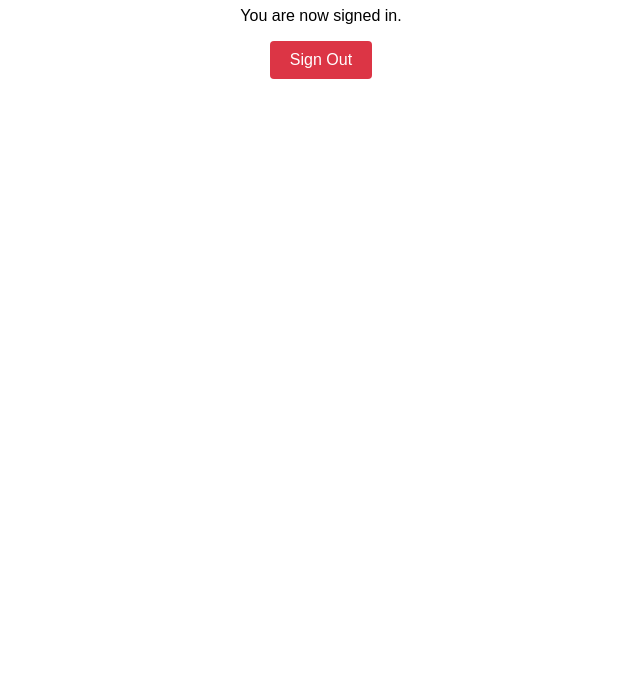
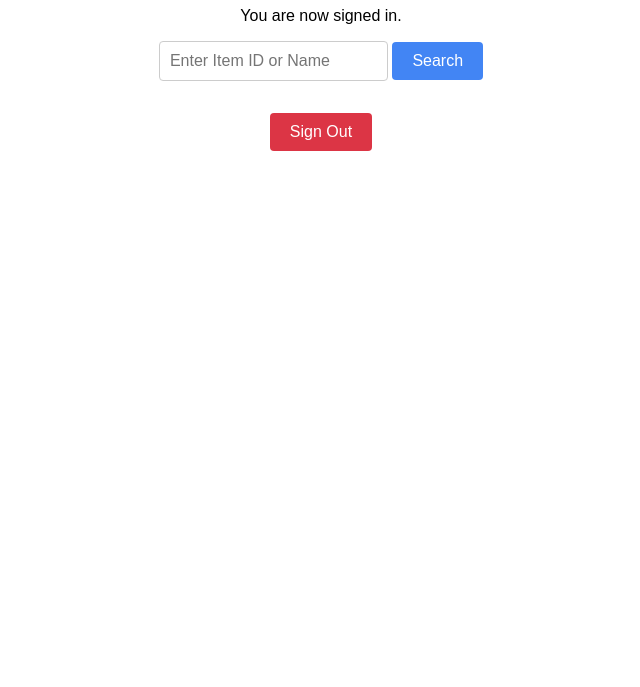
Before and after one commit to M7ammad-eb/NABLED, a plain HTML site: page main.html in a window 1280 px wide. Shown: the part 113-800 px from the top of the page, without its empty margins (319-959 px from the left). Drawn offline with Linux system fonts and the light colour scheme; no server answers.

Commit message:
added search function

```diff
--- a/main.html
+++ b/main.html
@@ -9,6 +9,24 @@
             font-family: Arial, sans-serif;
             text-align: center;
             padding: 2rem;
+        }
+        .search-container {
+            margin-bottom: 2rem;
+        }
+        .search-box {
+            padding: 10px;
+            font-size: 16px;
+            border: 1px solid #ccc;
+            border-radius: 4px;
+        }
+        .search-button {
+            padding: 10px 20px;
+            font-size: 16px;
+            background-color: #4285f4;
+            color: white;
+            border: none;
+            border-radius: 4px;
+            cursor: pointer;
         }
         .sign-out-button {
             background-color: #dc3545;
@@ -24,10 +42,20 @@
 <body>
     <h1>Welcome to the Main App</h1>
     <p>You are now signed in.</p>
+
+    <!-- Search Box -->
+    <div class="search-container">
+        <input type="text" id="searchBox" class="search-box" placeholder="Enter Item ID or Name">
+        <button id="searchButton" class="search-button">Search</button>
+    </div>
+
+    <!-- Item List -->
+    <div id="itemList"></div>
+
     <!-- Sign Out Button -->
     <button id="signOutButton" class="sign-out-button">Sign Out</button>
 
-    <!-- Firebase and Sign-Out Scripts -->
+    <!-- Firebase and Scripts -->
     <script type="module" src="main.js"></script>
 </body>
 </html>
```
